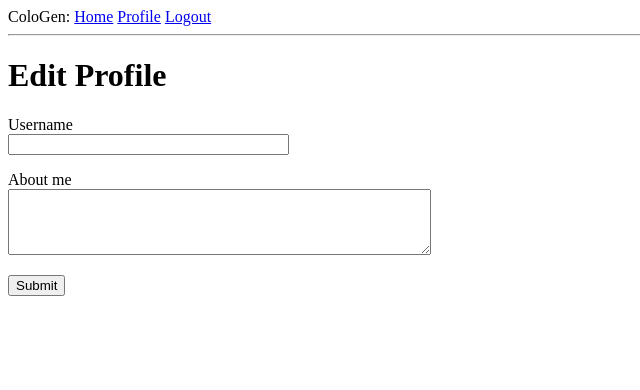
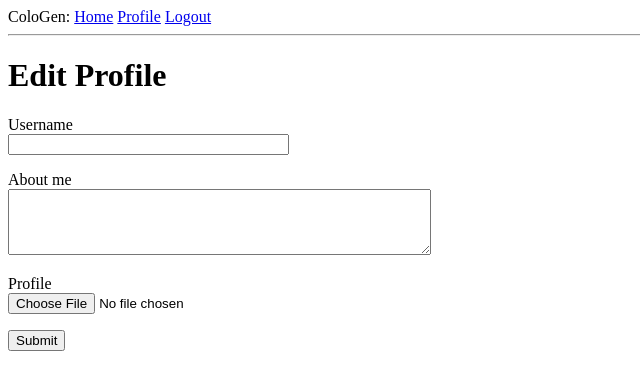
Before and after one commit to Tunip-Anip/Influencial-Website, a Python web app: template Site/app/templates/edit_profile.html in a window 1280 px wide. Shown: the top 390 px of the page, without its empty margins (0-640 px from the left). Run offline with Jinja, Linux system fonts and the light colour scheme; the template is opened without the code that fills it: most values are stand-ins (such as "Sample title", 1, 10 or a date in 2020); form fields are guessed from the names that the template uses; some libraries are stand-ins or nearby versions; some web fonts are replaced.

Commit message:
Tried to make the profile picture into a selectable image
Cancer

```diff
--- a/Site/app/forms.py
+++ b/Site/app/forms.py
@@ -1,5 +1,5 @@
 from flask_wtf import FlaskForm
-from wtforms import StringField, PasswordField, BooleanField, SubmitField
+from wtforms import StringField, PasswordField, BooleanField, SubmitField, FileField
 from wtforms.validators import ValidationError, DataRequired, Email, EqualTo
 import sqlalchemy as sa
 from app import db
@@ -38,6 +38,7 @@ class RegistrationForm(FlaskForm):
 class EditProfileForm(FlaskForm):
     username = StringField('Username', validators=[DataRequired()])
     about_me = TextAreaField('About me', validators=[Length(min=0, max=140)])
+    profile =  FileField('Profile Picture',validators=[DataRequired()])
     submit = SubmitField('Submit')
     def __init__(self, original_username, *args, **kwargs):
         super().__init__(*args, **kwargs)
--- a/Site/app/models.py
+++ b/Site/app/models.py
@@ -38,6 +38,7 @@ class User(UserMixin,db.Model):
         return f'https://www.gravatar.com/avatar/{digest}?d=identicon&s={size}'
 
     about_me: so.Mapped[Optional[str]] = so.mapped_column(sa.String(140))
+    profile: so.Mapped[Optional[str]] = so.mapped_column(sa.)
     last_seen: so.Mapped[Optional[datetime]] = so.mapped_column(
         default=lambda: datetime.now(timezone.utc))
 
--- a/Site/app/routes.py
+++ b/Site/app/routes.py
@@ -90,12 +90,14 @@ def edit_profile():
     if form.validate_on_submit():
         current_user.username = form.username.data
         current_user.about_me = form.about_me.data
+        current_user.profile = form.profile.data
         db.session.commit()
         flash('Your changes have been saved.')
         return redirect(url_for('edit_profile'))
     elif request.method == 'GET':
         form.username.data = current_user.username
         form.about_me.data = current_user.about_me
+        current_user.profile = form.profile.data
     return render_template('edit_profile.html', title='Edit Profile',
                            form=form)
 
--- a/Site/app/templates/edit_profile.html
+++ b/Site/app/templates/edit_profile.html
@@ -18,6 +18,13 @@
             <span style="color: red;">[{{ error }}]</span>
             {% endfor %}
         </p>
+        <p>
+            {{ form.profile.label }}<br>
+            {{ form.profile(cols=50, rows=4) }}<br>
+            {% for error in form.profile.errors %}
+            <span style="color: red;">[{{ error }}]</span>
+            {% endfor %}
+        </p>
         <p>{{ form.submit() }}</p>
     </form>
 {% endblock %}
```
Also changed, not shown: Site/app.db.
